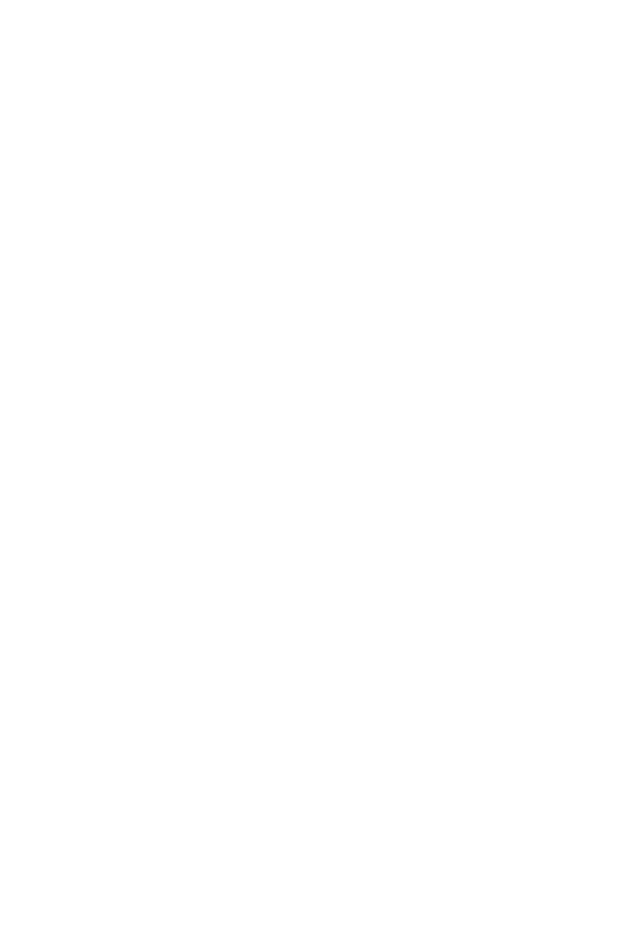
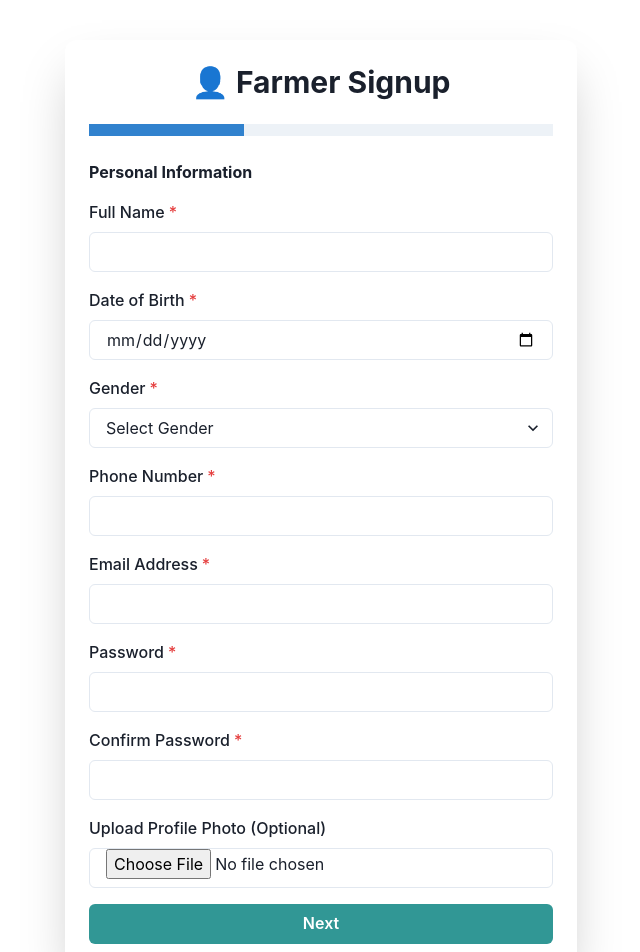
Before and after one commit to udogri/AgriPlus, a React (Vite) app: page /farmer-signup in a window 1280 px wide. Before the commit this address had no page. Shown: the top 952 px of the page, without its empty margins (319-959 px from the left). Before the commit the page ends 800 px from the top, so only its background shows below. Built offline with nearby package versions, Linux system fonts and the light colour scheme.

Commit message:
farmerSignup added

```diff
--- a/src/App.jsx
+++ b/src/App.jsx
@@ -11,6 +11,7 @@
 import SettingsPage from './Admins/Farmer/Settings';
 import LoginSignup from './Auth/LoginSignup';
 import ChooseAdmin from './Auth/ChooseAdmin';
+import FarmerSignupForm from './Auth/FarmerSignForm';
 
 function App() {
   return (
@@ -30,6 +31,9 @@
           <Route path="/farmer/transactions" element={<FarmerTransactions />} />
           <Route path="/farmer/settings" element={<SettingsPage />} />
 
+          {/* Authentication */}
+          <Route path="/farmer-signup" element={<FarmerSignupForm />} />
+
 
         </Routes>
       </Box>
--- /dev/null
+++ b/src/Auth/FarmerSignForm.jsx
@@ -0,0 +1,191 @@
+import React, { useState } from 'react';
+import {
+  Box, Button, Input, FormControl, FormLabel, Heading, VStack, useToast, Image, Progress, Select, Text
+} from '@chakra-ui/react';
+import { getAuth, createUserWithEmailAndPassword } from 'firebase/auth';
+import { getFirestore, doc, setDoc } from 'firebase/firestore';
+import { app } from '../firebaseConfig';
+
+const auth = getAuth(app);
+const db = getFirestore(app);
+
+const FarmerSignupForm = () => {
+  const toast = useToast();
+  const [step, setStep] = useState(1);
+  const [loading, setLoading] = useState(false);
+
+  const [formData, setFormData] = useState({
+    fullName: '',
+    dob: '',
+    gender: '',
+    phone: '',
+    email: '',
+    password: '',
+    confirmPassword: '',
+    profilePhotoUrl: '',
+    country: '',
+    state: '',
+    lga: '',
+    homeAddress: '',
+    farmAddress: '',
+    idDocumentUrl: '',
+    bankName: '',
+    accountNumber: '',
+    accountName: '',
+    bvn: ''
+  });
+
+  const handleChange = (e) => {
+    setFormData({ ...formData, [e.target.name]: e.target.value });
+  };
+
+  const handleImageUpload = async (e, field) => {
+    const file = e.target.files[0];
+    const body = new FormData();
+    body.set('key', 'YOUR_IMGBB_API_KEY');
+    body.append('image', file);
+
+    try {
+      const res = await fetch('https://api.imgbb.com/1/upload', {
+        method: 'POST',
+        body,
+      });
+      const data = await res.json();
+      setFormData(prev => ({ ...prev, [field]: data.data.url }));
+    } catch (error) {
+      toast({ title: 'Image upload failed', status: 'error', duration: 3000 });
+    }
+  };
+
+  const handleSubmit = async () => {
+    setLoading(true);
+    try {
+      if (formData.password !== formData.confirmPassword) {
+        toast({ title: 'Passwords do not match', status: 'error', duration: 3000 });
+        setLoading(false);
+        return;
+      }
+
+      const userCred = await createUserWithEmailAndPassword(auth, formData.email, formData.password);
+      await setDoc(doc(db, 'farmers', userCred.user.uid), {
+        ...formData,
+        createdAt: new Date().toISOString(),
+      });
+      toast({ title: 'Signup successful', status: 'success', duration: 3000 });
+    } catch (error) {
+      toast({ title: error.message, status: 'error', duration: 3000 });
+    }
+    setLoading(false);
+  };
+
+  return (
+    <Box maxW="lg" mx="auto" mt={10} p={6} boxShadow="2xl" borderRadius="xl" bg="white">
+      <Heading mb={6} size="lg" textAlign="center">👤 Farmer Signup</Heading>
+      <Progress value={(step / 3) * 100} mb={6} />
+
+      {step === 1 && (
+        <VStack spacing={4} align="stretch">
+          <Text fontWeight="bold">Personal Information</Text>
+          <FormControl isRequired>
+            <FormLabel>Full Name</FormLabel>
+            <Input name="fullName" value={formData.fullName} onChange={handleChange} />
+          </FormControl>
+          <FormControl isRequired>
+            <FormLabel>Date of Birth</FormLabel>
+            <Input type="date" name="dob" value={formData.dob} onChange={handleChange} />
+          </FormControl>
+          <FormControl isRequired>
+            <FormLabel>Gender</FormLabel>
+            <Select name="gender" value={formData.gender} onChange={handleChange}>
+              <option value="">Select Gender</option>
+              <option value="Male">Male</option>
+              <option value="Female">Female</option>
+              <option value="Other">Other</option>
+            </Select>
+          </FormControl>
+          <FormControl isRequired>
+            <FormLabel>Phone Number</FormLabel>
+            <Input name="phone" value={formData.phone} onChange={handleChange} />
+          </FormControl>
+          <FormControl isRequired>
+            <FormLabel>Email Address</FormLabel>
+            <Input type="email" name="email" value={formData.email} onChange={handleChange} />
+          </FormControl>
+          <FormControl isRequired>
+            <FormLabel>Password</FormLabel>
+            <Input type="password" name="password" value={formData.password} onChange={handleChange} />
+          </FormControl>
+          <FormControl isRequired>
+            <FormLabel>Confirm Password</FormLabel>
+            <Input type="password" name="confirmPassword" value={formData.confirmPassword} onChange={handleChange} />
+          </FormControl>
+          <FormControl>
+            <FormLabel>Upload Profile Photo (Optional)</FormLabel>
+            <Input type="file" onChange={(e) => handleImageUpload(e, 'profilePhotoUrl')} />
+            {formData.profilePhotoUrl && <Image src={formData.profilePhotoUrl} boxSize="100px" borderRadius="full" />}
+          </FormControl>
+          <Button onClick={() => setStep(2)} colorScheme="teal">Next</Button>
+        </VStack>
+      )}
+
+      {step === 2 && (
+        <VStack spacing={4} align="stretch">
+          <Text fontWeight="bold">📍 Location Details</Text>
+          <FormControl isRequired>
+            <FormLabel>Country</FormLabel>
+            <Input name="country" value={formData.country} onChange={handleChange} />
+          </FormControl>
+          <FormControl isRequired>
+            <FormLabel>State/Province</FormLabel>
+            <Input name="state" value={formData.state} onChange={handleChange} />
+          </FormControl>
+          <FormControl isRequired>
+            <FormLabel>LGA or District</FormLabel>
+            <Input name="lga" value={formData.lga} onChange={handleChange} />
+          </FormControl>
+          <FormControl isRequired>
+            <FormLabel>Home Address</FormLabel>
+            <Input name="homeAddress" value={formData.homeAddress} onChange={handleChange} />
+          </FormControl>
+          <FormControl>
+            <FormLabel>Farm Address (if different)</FormLabel>
+            <Input name="farmAddress" value={formData.farmAddress} onChange={handleChange} />
+          </FormControl>
+          <FormControl isRequired>
+            <FormLabel>Upload Government-issued ID</FormLabel>
+            <Input type="file" onChange={(e) => handleImageUpload(e, 'idDocumentUrl')} />
+            {formData.idDocumentUrl && <Image src={formData.idDocumentUrl} boxSize="100px" />}
+          </FormControl>
+          <Button onClick={() => setStep(3)} colorScheme="teal">Next</Button>
+          <Button variant="ghost" onClick={() => setStep(1)}>Back</Button>
+        </VStack>
+      )}
+
+      {step === 3 && (
+        <VStack spacing={4} align="stretch">
+          <Text fontWeight="bold">💳 Bank/Payment Details (Optional)</Text>
+          <FormControl>
+            <FormLabel>Bank Name</FormLabel>
+            <Input name="bankName" value={formData.bankName} onChange={handleChange} />
+          </FormControl>
+          <FormControl>
+            <FormLabel>Account Number</FormLabel>
+            <Input name="accountNumber" value={formData.accountNumber} onChange={handleChange} />
+          </FormControl>
+          <FormControl>
+            <FormLabel>Account Name</FormLabel>
+            <Input name="accountName" value={formData.accountName} onChange={handleChange} />
+          </FormControl>
+          <FormControl>
+            <FormLabel>BVN (if required)</FormLabel>
+            <Input name="bvn" value={formData.bvn} onChange={handleChange} />
+          </FormControl>
+          <Button colorScheme="teal" isLoading={loading} onClick={handleSubmit}>Submit</Button>
+          <Button variant="ghost" onClick={() => setStep(2)}>Back</Button>
+        </VStack>
+      )}
+    </Box>
+  );
+};
+
+export default FarmerSignupForm;
--- a/src/firebaseConfig.js
+++ b/src/firebaseConfig.js
@@ -21,7 +21,7 @@
 };
 
 // Initialize Firebase
-const app = initializeApp(firebaseConfig);
+export const app = initializeApp(firebaseConfig);
 export const db = getFirestore(app);
 export const auth = getAuth(app);
 export const storage = getStorage(app);
```
